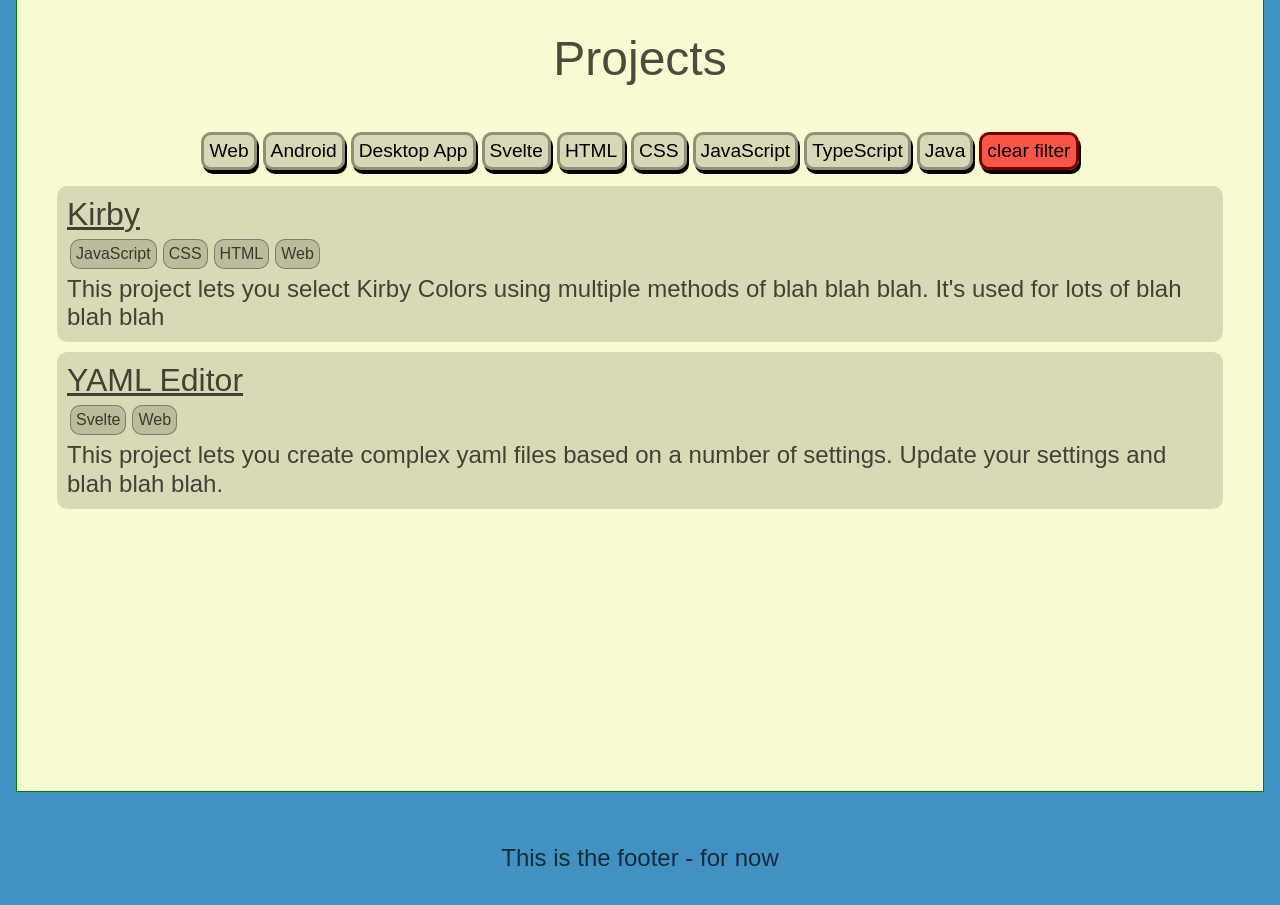
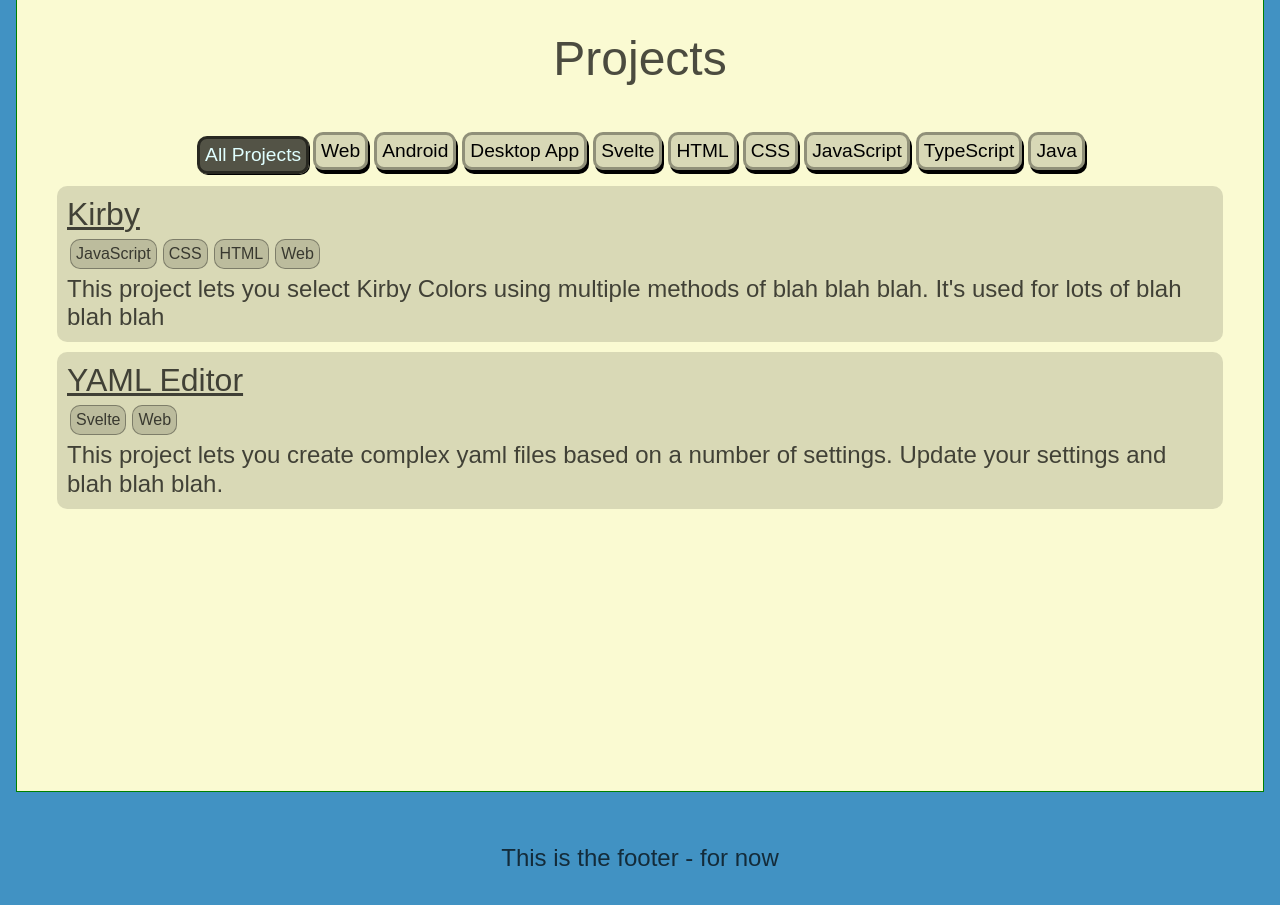
Before and after one commit to sidney-prytherch/Profile-Site, a SvelteKit app: page / in a window 1280 px wide. Shown: the part 2680-3585 px from the top of the page. Built offline with nearby package versions, Linux system fonts and the light colour scheme; a web font is replaced by a local one.

Commit message:
Update Projects tag filter buttons
- only one tag filter can be selected now (being able to select multiple was convoluted and unnecessary)
- replace clear button with "All projects" button
- updated code to be more space efficient and readable using this new solution

```diff
--- a/src/routes/Projects.svelte
+++ b/src/routes/Projects.svelte
@@ -1,45 +1,43 @@
 <script lang="ts">
 	import projects from '$lib/data/projects.json';
-	import { ProjectTags } from './types';
+	import { TAG_CODE_TO_NAME_MAP, ProjectTagCodes } from './types';
 
-	// necessary for getting enum key from enum value within Svelte html section
-	const tagMap = new Map(Object.entries(ProjectTags));
+	let currentFilter = ProjectTagCodes.ALLPROJECTS;
 
-	// each tag can be filtered - this map stores each tag and a bool of whether it's filtered or not
-	let tagFilterBooleanMap = new Map(Object.keys(ProjectTags).map((tag) => [tag, false]));
 	// array of strings/tags whose filter is active
-	$: filteredTags = [...tagFilterBooleanMap.keys()].filter((tag) => tagFilterBooleanMap.get(tag));
 	$: filteredProjects =
-		filteredTags.length === 0 || filteredTags.length === tagFilterBooleanMap.size
+		currentFilter === ProjectTagCodes.ALLPROJECTS
 			? projects
-			: projects.filter((project) =>
-					project.tags.some((projectTag) => filteredTags.includes(projectTag))
-				);
+			: projects.filter((project) => project.tags.includes(currentFilter));
+
+	function setFilter(tagCode: string) {
+		currentFilter =
+			currentFilter === tagCode
+				? ProjectTagCodes.ALLPROJECTS
+				: ProjectTagCodes[tagCode as keyof typeof ProjectTagCodes];
+	}
 </script>
 
 <div id="project-section">
 	<h1>Projects</h1>
 
 	<div class="tags">
-		{#each tagFilterBooleanMap.entries() as [tag, isFiltered]}
+		{#each TAG_CODE_TO_NAME_MAP.entries() as [tagCode, tagName]}
 			<button
-				class:selected={isFiltered}
+				class:selected={currentFilter === tagCode}
 				on:click={() => {
-					tagFilterBooleanMap.set(tag, !isFiltered);
-					tagFilterBooleanMap = tagFilterBooleanMap;
-				}}>{tagMap.get(tag)}</button
+					setFilter(tagCode);
+				}}>{tagName}</button
 			>
 		{/each}
-		<button
+		<!-- <button
 			class="clear"
 			on:click={() => {
-				[...tagFilterBooleanMap.keys()].forEach((key) => {
-					tagFilterBooleanMap.set(key, false);
-				});
+				clearFilter();
 				tagFilterBooleanMap = tagFilterBooleanMap;
 			}}
 			>clear filter
-		</button>
+		</button> -->
 	</div>
 
 	{#each filteredProjects as project}
@@ -47,7 +45,7 @@
 			<h2>{project.title}</h2>
 			<div class="title-and-tags">
 				{#each project.tags as tag}
-					<span>{tagMap.get(tag)}</span>
+					<span>{tag ? TAG_CODE_TO_NAME_MAP.get(tag) : '-'}</span>
 				{/each}
 			</div>
 			<p>{project.description}</p>
@@ -56,8 +54,9 @@
 </div>
 
 <style>
-    h2, p {
-        margin-block: 0
+	h2,
+	p {
+		margin-block: 0;
 	}
 
 	h2 {
@@ -120,7 +119,7 @@
 		background-color: #00000022;
 		border-radius: 10px;
 		padding: 10px;
-        margin: 10px
+		margin: 10px;
 	}
 
 	.project-group h2 {
--- a/src/routes/types.ts
+++ b/src/routes/types.ts
@@ -1,11 +1,26 @@
-export enum ProjectTags {
-    WEB = "Web",
-    ANDROID = "Android",
-    DESKTOPAPP = "Desktop App",
-    SVELTE = "Svelte",
+export enum ProjectTagCodes {
+    ALLPROJECTS = "ALLPROJECTS",
+    WEB = "WEB",
+    ANDROID = "ANDROID",
+    DESKTOPAPP = "DESKTOPAPP",
+    SVELTE = "SVELTE",
     HTML = "HTML",
     CSS = "CSS",
-    JAVASCRIPT = "JavaScript",
-    TYPESCRIPT = "TypeScript",
-    JAVA = "Java"
+    JAVASCRIPT = "JAVASCRIPT",
+    TYPESCRIPT = "TYPESCRIPT",
+    JAVA = "JAVA"
 }
+
+export const TAG_CODE_TO_NAME_MAP = new Map(
+    [
+        ["ALLPROJECTS", "All Projects"],
+        ["WEB", "Web"],
+        ["ANDROID", "Android"],
+        ["DESKTOPAPP", "Desktop App"],
+        ["SVELTE", "Svelte"],
+        ["HTML", "HTML"],
+        ["CSS", "CSS"],
+        ["JAVASCRIPT", "JavaScript"],
+        ["TYPESCRIPT", "TypeScript"],
+        ["JAVA", "Java"]
+    ]);
```
Lines whose indentation alone changed are shown as unchanged.
